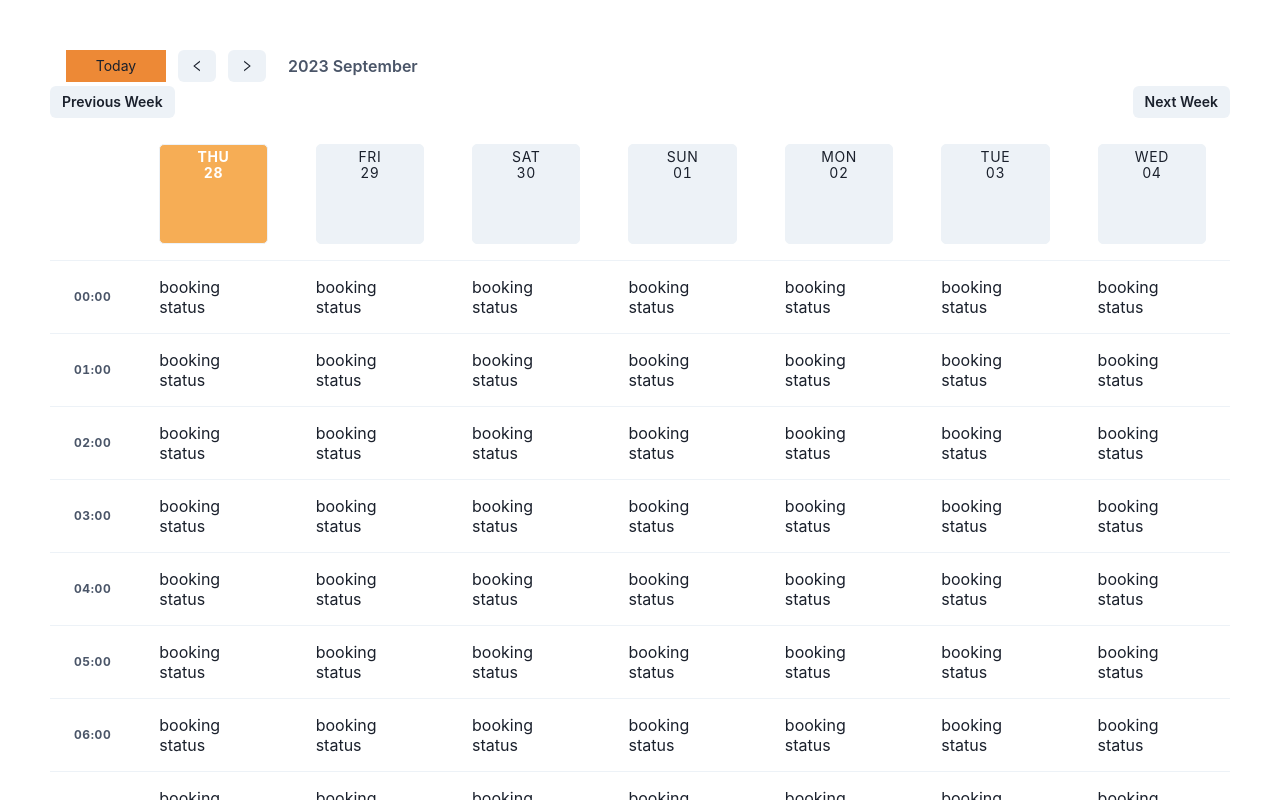
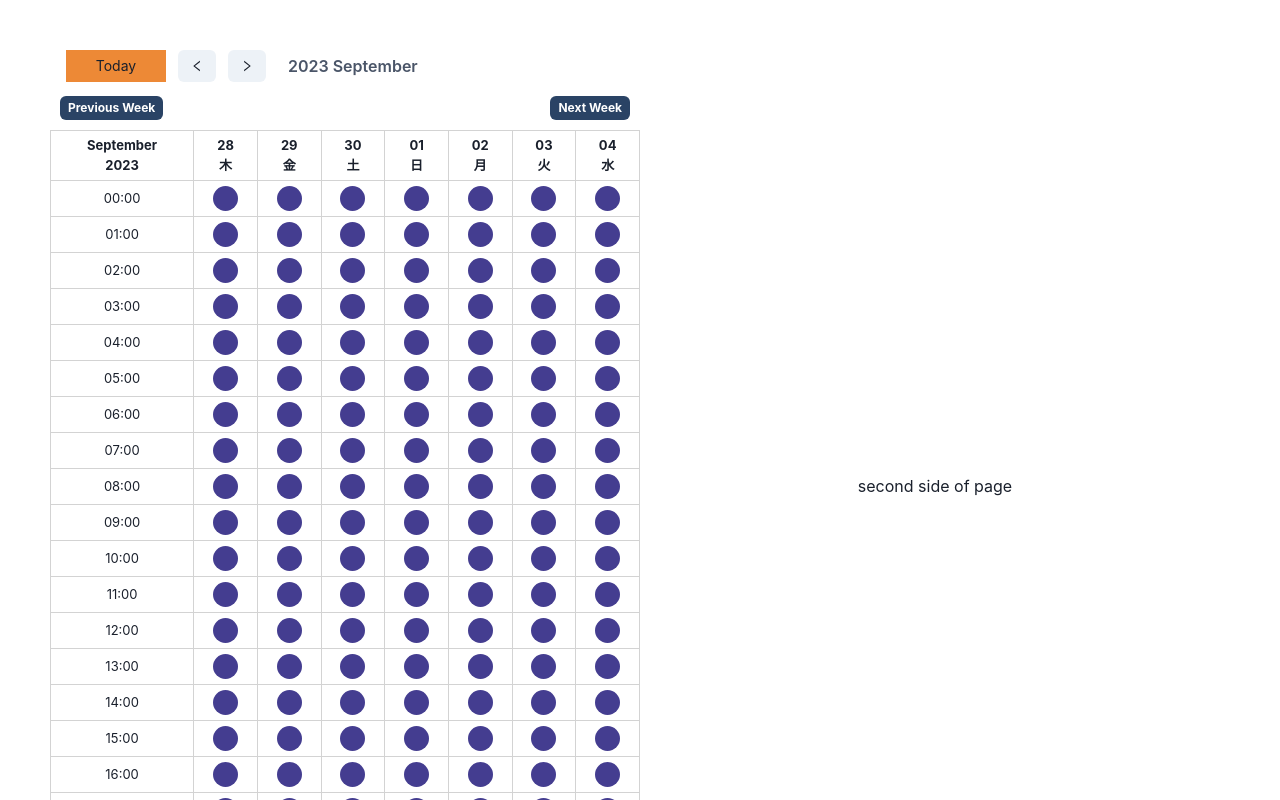
Before and after one commit to Meenachinmay/react-calender-view-chakraui, a React (Vite) app: page / in a window 1280 px wide. Shown: the top 800 px of the page. Built offline with nearby package versions, Linux system fonts and the light colour scheme.

Commit message:
calender is done with time slots

```diff
--- a/src/components/Month.tsx
+++ b/src/components/Month.tsx
@@ -1,32 +1,28 @@
-import {
-  Box,
-  Button,
-  Center,
-  Flex,
-  Grid,
-  GridItem,
-  Table,
-  TableCaption,
-  Tbody,
-  Td,
-  Th,
-  Thead,
-  Tr,
-} from "@chakra-ui/react";
+import { Button, Flex } from "@chakra-ui/react";
 import dayjs from "dayjs";
 import React, { useCallback, useContext, useEffect, useState } from "react";
-import Day from "./Day";
+import GlobalContext from "../context/GlobalContext";
 import { IEvent } from "../types/event.type";
-import GlobalContext from "../context/GlobalContext";
+
+import "../components/month.css";
 
 interface MonthProps {
   month: dayjs.Dayjs[][];
   eventsByDate: { [date: string]: IEvent[] };
 }
 
+const dayMapping = {
+  Sun: "日",
+  Mon: "月",
+  Tue: "火",
+  Wed: "水",
+  Thu: "木",
+  Fri: "金",
+  Sat: "土",
+};
+
 const Month: React.FC<MonthProps> = ({ month, eventsByDate }) => {
-  const { dayIndex, monthIndex, setDayIndex, setMonthIndex } =
-    useContext(GlobalContext);
+  const { dayIndex, monthIndex } = useContext(GlobalContext);
 
   const timeSlots = Array.from({ length: 24 }, (_, i) =>
     i < 10 ? `0${i}:00` : `${i}:00`
@@ -34,9 +30,8 @@ const Month: React.FC<MonthProps> = ({ month, eventsByDate }) => {
 
   const getReferenceDay = useCallback(() => {
     return dayjs().month(monthIndex).date(dayIndex);
-  },[dayIndex, monthIndex]);
+  }, [dayIndex, monthIndex]);
   const [referenceDay, setReferenceDay] = useState(getReferenceDay());
-  console.log('reference day index ', referenceDay);
 
   // Get the next 7 days starting from the current date
   const getNextWeek = (startDay: dayjs.Dayjs) => {
@@ -47,6 +42,14 @@ const Month: React.FC<MonthProps> = ({ month, eventsByDate }) => {
   const [nextWeek, setNextWeek] = useState<dayjs.Dayjs[]>(
     getNextWeek(referenceDay)
   );
+
+  // check for booked dates
+  const isBooked = (day: dayjs.Dayjs, time: string) => {
+    const dayEvents = eventsByDate[day.format("DD-MM-YYYY")] || [];
+    return dayEvents.some(
+      (event) => time >= event.startTime && time <= event.endTime
+    );
+  };
 
   useEffect(() => {
     setReferenceDay(getReferenceDay());
@@ -71,10 +74,35 @@ const Month: React.FC<MonthProps> = ({ month, eventsByDate }) => {
 
   return (
     <>
-      <Flex width={"full"} flexDir={'column'}>
-        <Flex direction="row" justifyContent="space-between" marginBottom="10px">
-          <Button size={'sm'} onClick={handlePreviousWeek}>Previous Week</Button>
-          <Button size={'sm'} onClick={handleNextWeek}>Next Week</Button>
+      <Flex
+        width={"full"}
+        height={"100vh"}
+      >
+        <Flex width={"full"} flexDir={"column"}>
+          <Flex
+            direction="row"
+            justifyContent="space-between"
+            width={"full"}
+            padding={"10px"}
+          >
+            <Button
+              bg={"blue.800"}
+              fontWeight={"bold"}
+              color={"white"}
+              size={"xs"}
+              onClick={handlePreviousWeek}
+            >
+              Previous Week
+            </Button>
+            <Button
+              bg={"blue.800"}
+              fontWeight={"bold"}
+              color={"white"}
+              size={"xs"}
+              onClick={handleNextWeek}
+            >
+              Next Week
+            </Button>
           </Flex>
           {/* <Grid templateColumns="repeat(7, 1fr)" gap={1} width={"full"}>
           {nextWeek.map((day, index) => (
@@ -85,38 +113,61 @@ const Month: React.FC<MonthProps> = ({ month, eventsByDate }) => {
             />
           ))}
         </Grid> */}
-        <Table variant={"simple"}>
-          <TableCaption>Testing table</TableCaption>
-          <Thead>
-            <Tr>
-              <Th></Th>
+          <table className="table">
+            <thead>
+              <tr>
+                <th>
+                  <div
+                    style={{
+                      display: "flex",
+                      flexDirection: "column",
+                      alignItems: "center",
+                    }}
+                  >
+                    <span>{referenceDay.format("MMMM")}</span>{" "}
+                    {/* This will give the full month name */}
+                    <span>{referenceDay.format("YYYY")}</span>{" "}
+                    {/* This will give the full year */}
+                  </div>
+                </th>
                 {nextWeek.map((day, index) => (
-                <Th>
-                  <Day
-                    day={day}
-                    key={index}
-                    events={eventsByDate[day.format("DD-MM-YYYY")]}
-                  />
-                </Th>
+                  <th key={index}>
+                    <div style={{ display: "flex", flexDirection: "column" }}>
+                      <span>{day.format("DD")}</span>
+                      <span>{dayMapping[day.format("ddd")]}</span>
+                    </div>
+                  </th>
                 ))}
-            </Tr>
-          </Thead>
-          <Tbody>
+              </tr>
+            </thead>
+            <tbody>
               {timeSlots.map((time) => (
-              <Tr key={time}>
-                <Th>{time}</Th>
+                <tr key={time}>
+                  <td>{time}</td>
                   {nextWeek.map((day, index) => (
-                  <Td
+                    <td
                       key={index}
                       onClick={() => handleTimeSlotClick(day, time)}
                     >
-                    booking status
-                  </Td>
+                      {isBooked(day, time) ? (
+                        <div className="slot">
+                          <span></span>
+                        </div>
+                      ) : (
+                        <div className="__vacant__booking__">
+                          <span></span>
+                        </div>
+                      )}
+                    </td>
                   ))}
-              </Tr>
+                </tr>
               ))}
-          </Tbody>
-        </Table>
+            </tbody>
+          </table>
+        </Flex>
+        <Flex width={'full'} height={'100vh'} alignItems={'center'} justifyContent={'center'}>
+          second side of page
+        </Flex>
       </Flex>
     </>
   );
--- /dev/null
+++ b/src/components/month.css
@@ -0,0 +1,39 @@
+/* styles.css or your preferred CSS file */
+
+.table {
+  width: 100%;
+  border-collapse: collapse;
+}
+
+.table th,
+.table td {
+  border: 1px solid lightgray;
+  padding: 5px;
+  text-align: center;
+  font-size: small;
+}
+
+.slot {
+  width: 25px;
+  height: 25px;
+  display: inline-block;
+  background-color: rgb(214, 69, 69);
+  line-height: 20px;
+  vertical-align: middle;
+  border-radius: 100%;
+}
+
+.slot span {
+  display: inline-block;
+  vertical-align: middle;
+}
+
+.__vacant__booking__ {
+  width: 25px;
+  height: 25px;
+  display: inline-block;
+  background-color: rgb(68, 61, 144);
+  line-height: 20px;
+  vertical-align: middle;
+  border-radius: 100%;
+}
--- a/src/data-array/event.index.ts
+++ b/src/data-array/event.index.ts
@@ -3,20 +3,29 @@ import { IEvent } from "../types/event.type";
 export const events: IEvent[] = [
   {
     id: 1,
-    user_id: 'acb123',
+    user_id: "acb123",
     title: "Event first",
     description: "This is an event first",
-    date: "16-10-2023",
+    date: "17-10-2023",
     startTime: "10:00",
     endTime: "11:00",
   },
   {
     id: 2,
-    user_id: 'acb_123',
+    user_id: "acb_123",
     title: "Event first",
     description: "This is an event first",
-    date: "16-10-2023",
+    date: "17-10-2023",
     startTime: "12:00",
     endTime: "13:00",
   },
+  {
+    id: 3,
+    user_id: "acb_123",
+    title: "Event first",
+    description: "This is an event first",
+    date: "19-10-2023",
+    startTime: "09:00",
+    endTime: "10:00",
+  },
 ];
```
Lines whose indentation alone changed are shown as unchanged.
